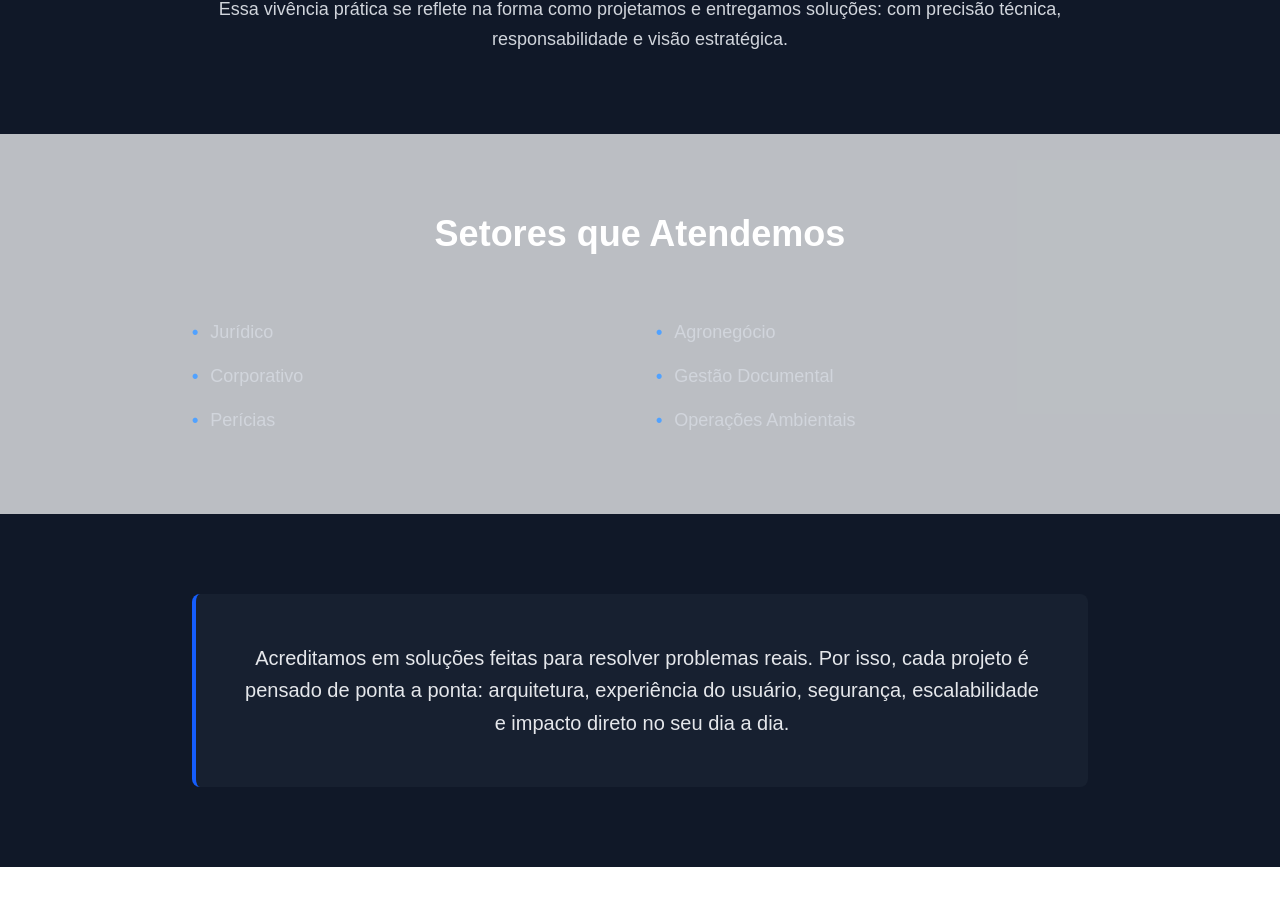
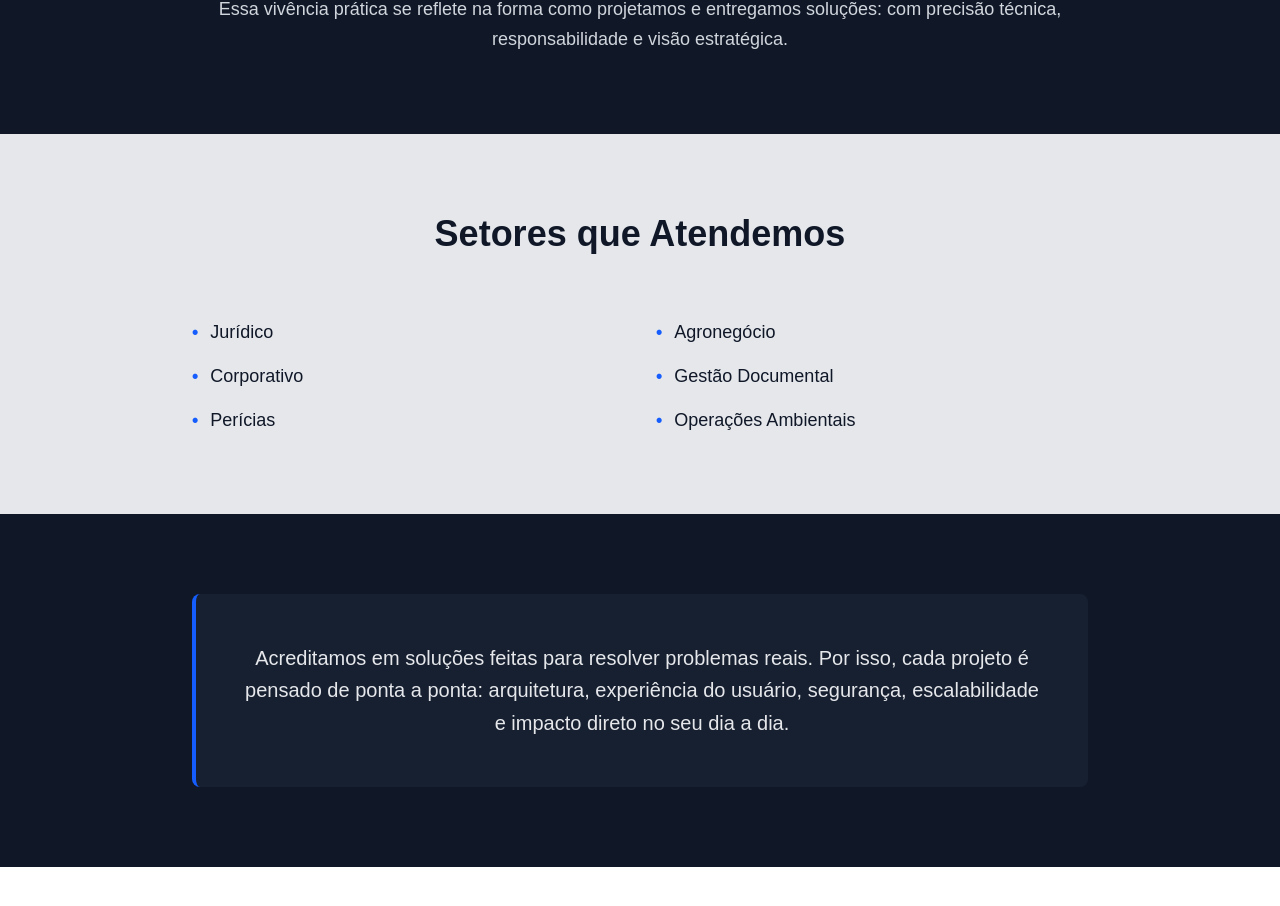
Before and after one commit to talesperito/investigacao-forense, a Next.js app: page / in a window 1280 px wide. Shown: the part 1873-2779 px from the top of the page. Built offline with nearby package versions, Linux system fonts and the light colour scheme.

Commit message:
Change section background color and text styles

```diff
--- a/app/page.tsx
+++ b/app/page.tsx
@@ -74,38 +74,39 @@ export default function HomePage() {
       </section>
 
       {/* SETORES ATENDIDOS */}
-      <section className="py-20 px-4 bg-gray-800/30">
+
+      <section className="py-20 px-4 bg-gray-200">
         <div className="max-w-4xl mx-auto">
-          <h2 className="text-4xl font-bold text-center text-white mb-16">Setores que Atendemos</h2>
+          <h2 className="text-4xl font-bold text-center text-gray-900 mb-16">Setores que Atendemos</h2>
 
           <div className="grid grid-cols-1 md:grid-cols-2 gap-8">
-            <div className="space-y-4 text-gray-300 text-lg">
+            <div className="space-y-4 text-lg">
               <div className="flex items-start gap-3">
-                <span className="text-blue-400 font-bold">•</span>
-                <span>Jurídico</span>
+                <span className="text-blue-600 font-bold">•</span>
+                <span className="text-gray-900">Jurídico</span>
               </div>
               <div className="flex items-start gap-3">
-                <span className="text-blue-400 font-bold">•</span>
-                <span>Corporativo</span>
+                <span className="text-blue-600 font-bold">•</span>
+                <span className="text-gray-900">Corporativo</span>
               </div>
               <div className="flex items-start gap-3">
-                <span className="text-blue-400 font-bold">•</span>
-                <span>Perícias</span>
+                <span className="text-blue-600 font-bold">•</span>
+                <span className="text-gray-900">Perícias</span>
               </div>
             </div>
 
-            <div className="space-y-4 text-gray-300 text-lg">
+            <div className="space-y-4 text-lg">
               <div className="flex items-start gap-3">
-                <span className="text-blue-400 font-bold">•</span>
-                <span>Agronegócio</span>
+                <span className="text-blue-600 font-bold">•</span>
+                <span className="text-gray-900">Agronegócio</span>
               </div>
               <div className="flex items-start gap-3">
-                <span className="text-blue-400 font-bold">•</span>
-                <span>Gestão Documental</span>
+                <span className="text-blue-600 font-bold">•</span>
+                <span className="text-gray-900">Gestão Documental</span>
               </div>
               <div className="flex items-start gap-3">
-                <span className="text-blue-400 font-bold">•</span>
-                <span>Operações Ambientais</span>
+                <span className="text-blue-600 font-bold">•</span>
+                <span className="text-gray-900">Operações Ambientais</span>
               </div>
             </div>
           </div>
```
